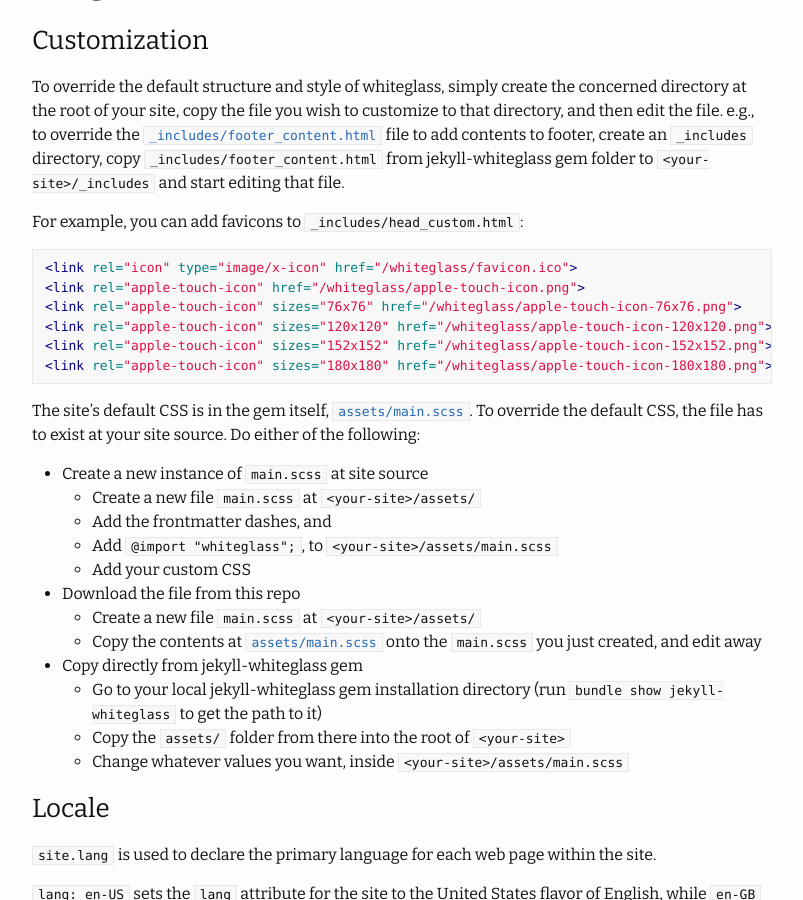
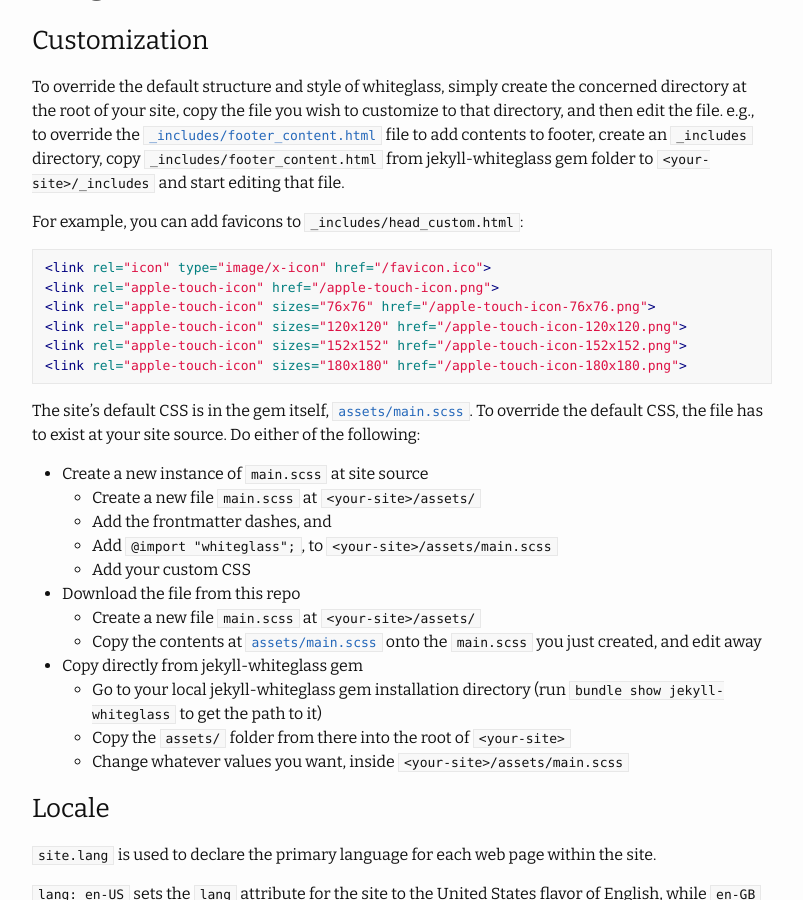
Before and after one commit to gongpixin/gongpixin.github.io, a Jekyll site: the page built from about.md, in a window 1280 px wide and 900 px high, scrolled down 1946 px. Shown: the whole window, without its empty margins (238-1041 px from the left). Built offline with Jekyll 4.4.1, drawn with Linux system fonts in a browser that asks for light colours.

Commit message:
Update _config.yml

```diff
--- a/_config.yml
+++ b/_config.yml
@@ -16,8 +16,8 @@
 title: whiteglass theme
 author: Yous
 description: Minimal, responsive Jekyll theme for hackers.
-baseurl: "/whiteglass" # the subpath of your site, e.g. /blog
-url: "https://gongpixin.github.io" # the base hostname & protocol for your site, e.g. http://example.com
+baseurl: "" # the subpath of your site, e.g. /blog
+url: "" # the base hostname & protocol for your site, e.g. http://example.com
 lang: en
 timezone: UTC
 exclude:
```
